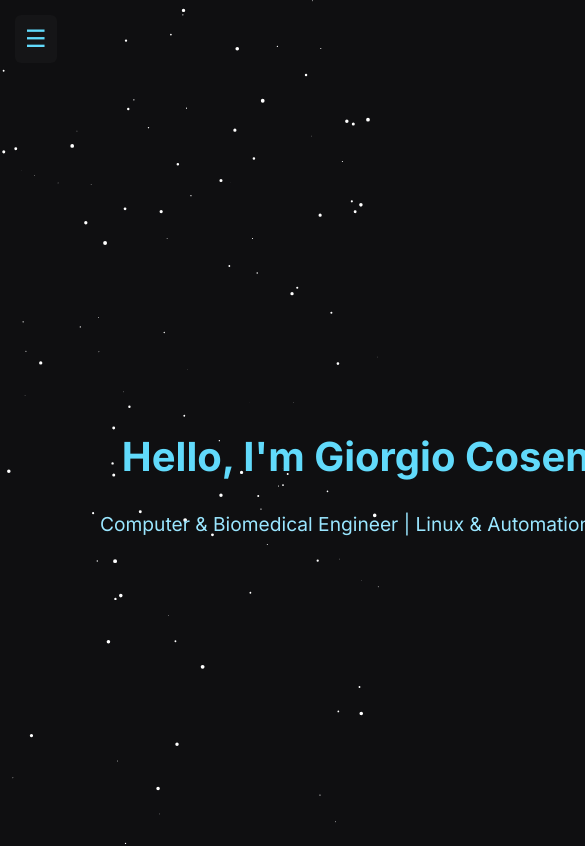
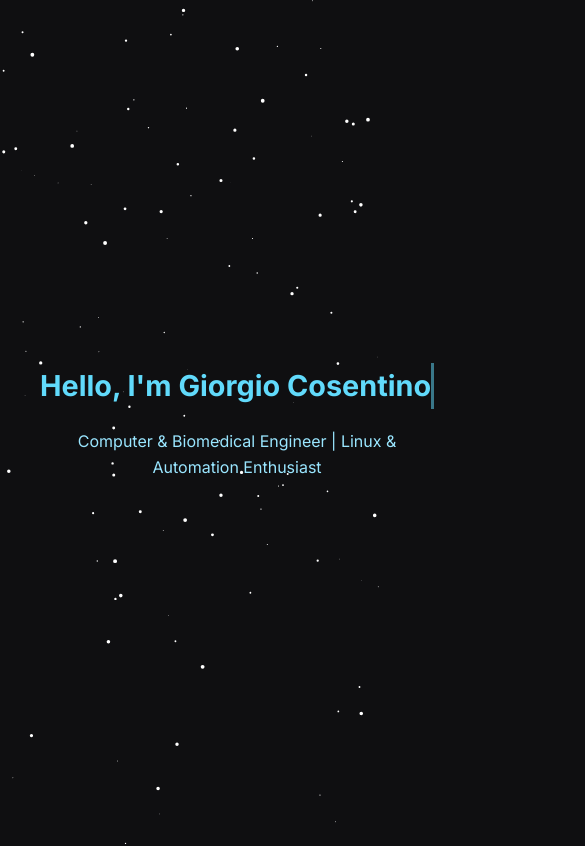
Before and after one commit to GiorgioCosentino/GiorgioCosentino.github.io, a plain HTML site: page index.html in a window 390 px wide. Shown: the top 846 px of the page, 585 px wide, since content can reach past the window. Drawn offline with Linux system fonts and the light colour scheme.

Commit message:
Update index.html

```diff
--- a/index.html
+++ b/index.html
@@ -105,14 +105,30 @@
     .contact-card a {font-weight:600; color:#e6e6e6; word-break:break-all;}
     .contact-card a:hover {color:#9ae6ff;}
 
-    /* Mobile */
-    .menu-toggle {display:none; position:fixed; top:15px; left:15px; background:#151517; border:none; color:#61dafb; font-size:1.5rem; padding:10px; z-index:1100; cursor:pointer; border-radius:6px;}
+    /* Mobile adjustments */
     @media(max-width:768px){
-      .sidebar{transform:translateX(-100%)}
-      .sidebar.active{transform:translateX(0)}
-      .content{margin-left:0}
-      .menu-toggle{display:block}
+      .sidebar {
+        display: none;
+      }
+      .content {
+        margin-left: 0;
+        padding: 20px;
+      }
+      #hero {
+        padding-top: 40px;
+      }
+      #typing {
+        font-size: 1.8rem;
+      }
+      #subtitle {
+        font-size: 1rem;
+      }
+      .about-cards, .projects, .contact-cards {
+        grid-template-columns: 1fr;
+      }
+      .menu-toggle { display: none; }
     }
+
   </style>
 </head>
 <body>
```
